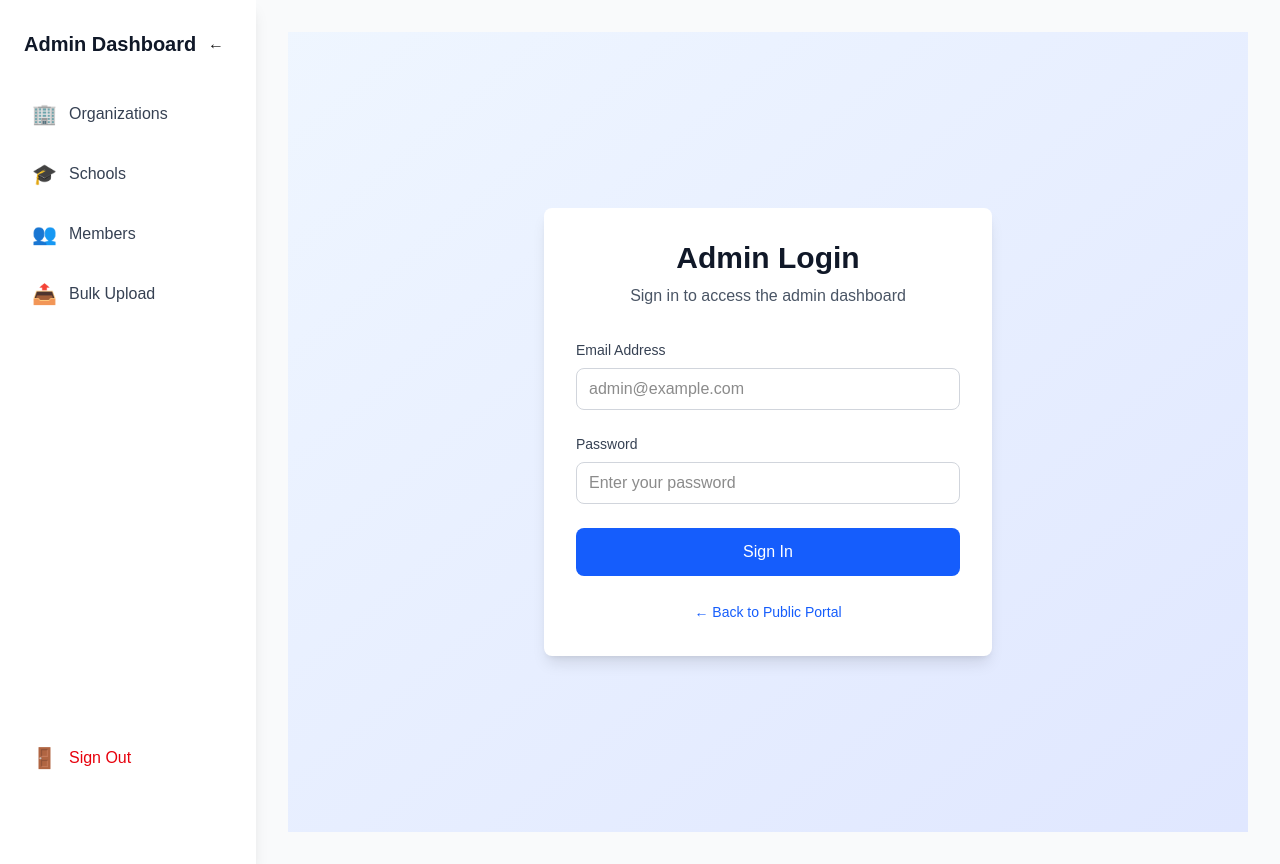
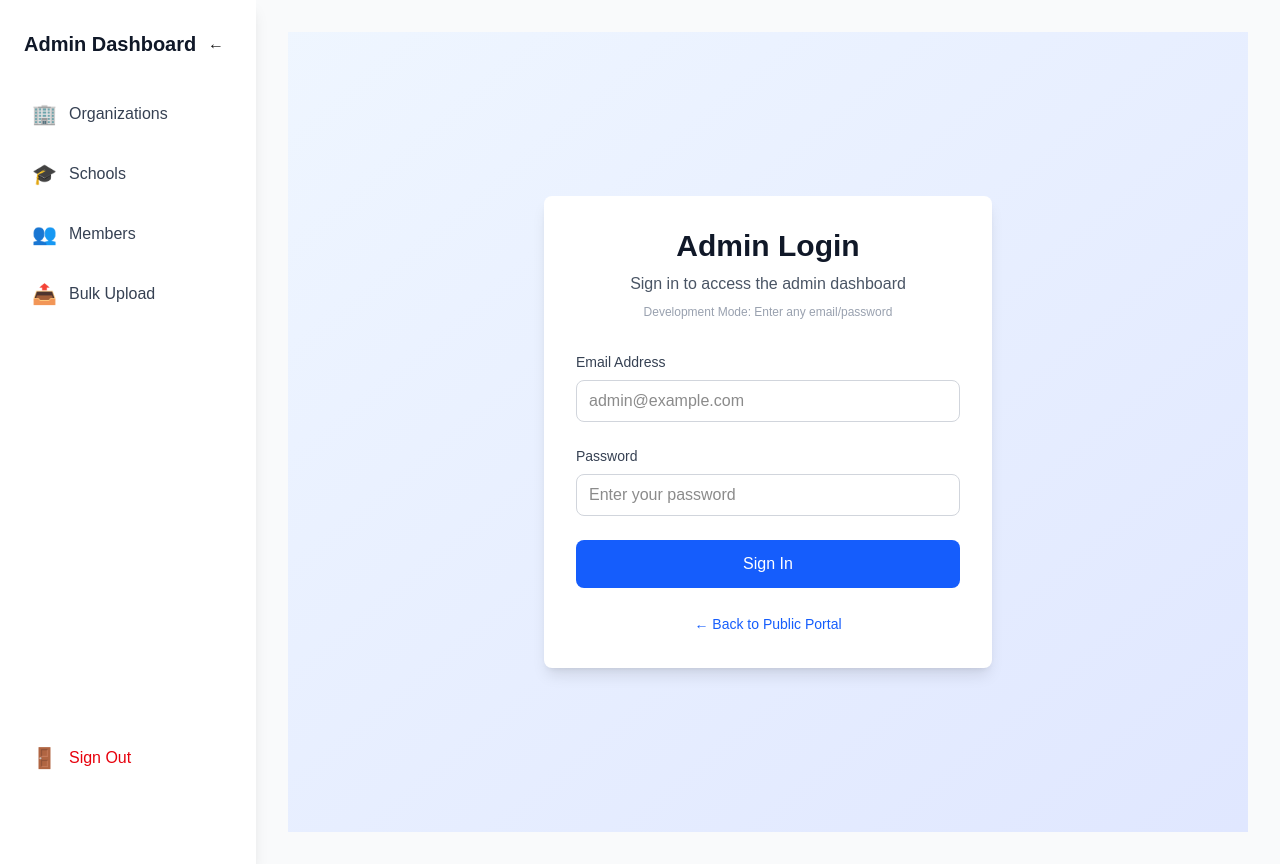
Before and after one commit to Tigercatwild/convention-submission-app, a Next.js app: page /admin/login in a window 1280 px wide. Built offline with nearby package versions, Linux system fonts and the light colour scheme; no server answers.

Commit message:
Add debugging to admin login page

```diff
--- a/src/app/admin/login/page.tsx
+++ b/src/app/admin/login/page.tsx
@@ -11,6 +11,9 @@ export default function AdminLogin() {
   const [loading, setLoading] = useState(false)
   const [error, setError] = useState('')
   const router = useRouter()
+
+  // Debug: Log when component mounts
+  console.log('AdminLogin component mounted')
 
   const handleSignIn = async (e: React.FormEvent) => {
     e.preventDefault()
@@ -55,6 +58,7 @@ export default function AdminLogin() {
     }
   }
 
+  // Always render something, even if there are errors
   return (
     <div className="min-h-screen bg-gradient-to-br from-blue-50 to-indigo-100 flex items-center justify-center">
       <div className="max-w-md w-full bg-white rounded-lg shadow-lg p-8">
@@ -65,6 +69,12 @@ export default function AdminLogin() {
           <p className="text-gray-600">
             Sign in to access the admin dashboard
           </p>
+          {/* Debug info for development */}
+          {process.env.NODE_ENV === 'development' && (
+            <p className="text-xs text-gray-400 mt-2">
+              Development Mode: Enter any email/password
+            </p>
+          )}
         </div>
 
         <form onSubmit={handleSignIn} className="space-y-6">
```
